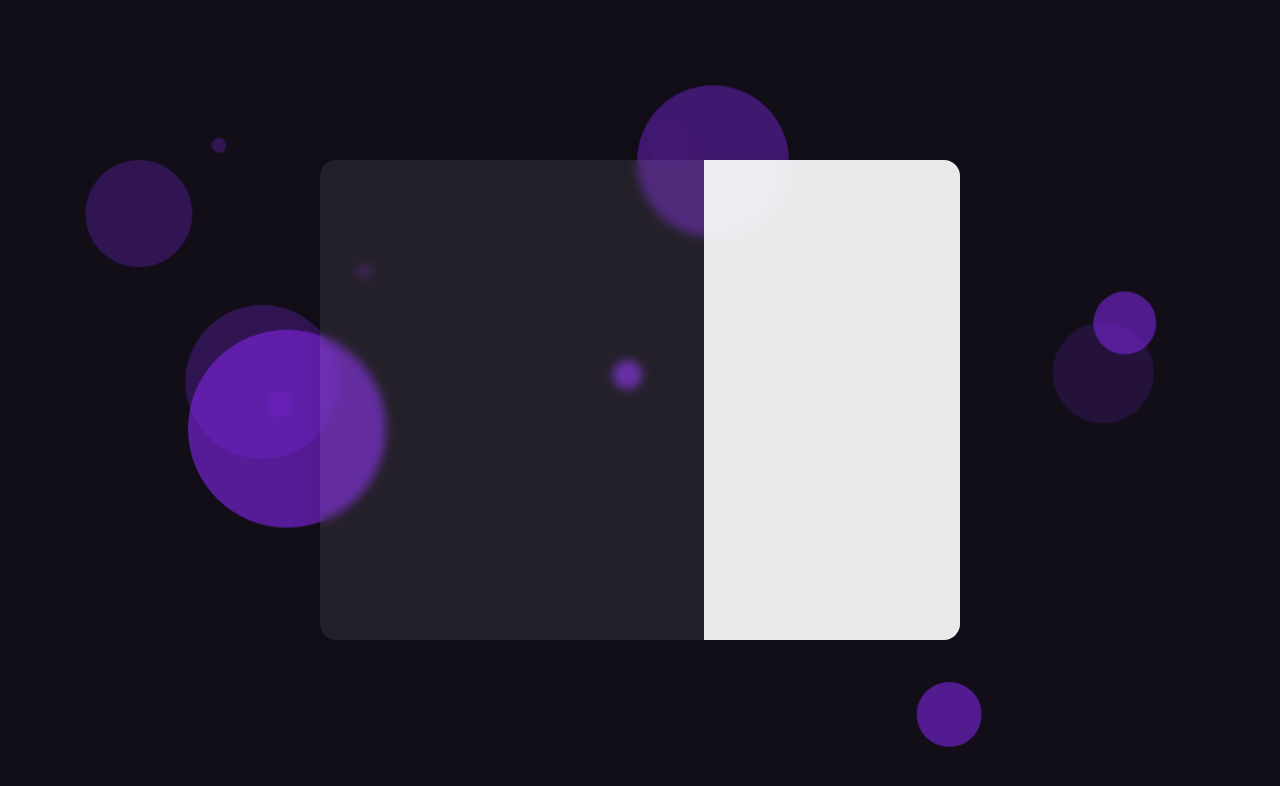
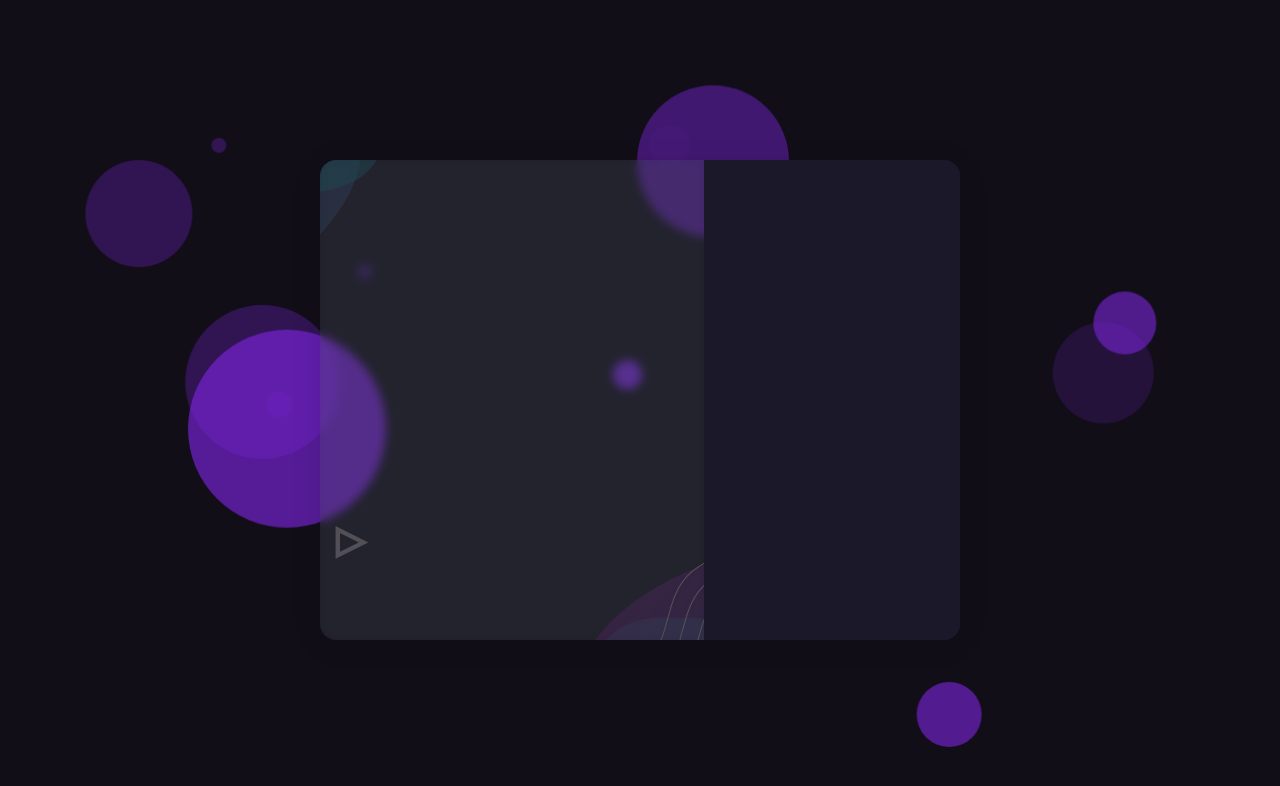
Before and after one commit to ilinaraducristian/rendezvous-old, a React (Create React App) app in the folder packages/react/: page / in a window 1280 px wide. Shown: the top 786 px of the page. Built offline with nearby package versions, Linux system fonts and the light colour scheme.

Commit message:
start authentication page

```diff
--- a/packages/react/src/config/appRoutes.jsx
+++ b/packages/react/src/config/appRoutes.jsx
@@ -9,7 +9,7 @@ const AppRoutes = () => {
   return (
     <Routes>
       <Route path="/" element={<Authentication />} />
-      <Route path="/main" element={<Main />} />
+      <Route path="/app" element={<Main />} />
     </Routes>
   );
 };
--- a/packages/react/src/view/Authentication/Authentication.jsx
+++ b/packages/react/src/view/Authentication/Authentication.jsx
@@ -31,7 +31,9 @@ const Authentication = () => {
     <>
       <Styled.Container>
         <Styled.AuthenticationWrapper>
-          <Styled.AuthenticationInfo>{/* <Styled.AuthenticationInfoBackground src={background} /> */}</Styled.AuthenticationInfo>
+          <Styled.AuthenticationInfo>
+            <Styled.AuthenticationInfoBackground src={background} />
+          </Styled.AuthenticationInfo>
           <Styled.AuthenticationContent></Styled.AuthenticationContent>
         </Styled.AuthenticationWrapper>
       </Styled.Container>
--- a/packages/react/src/view/Authentication/AuthenticationStyled.jsx
+++ b/packages/react/src/view/Authentication/AuthenticationStyled.jsx
@@ -32,7 +32,7 @@ export const AuthenticationInfo = styled.div`
 export const AuthenticationContent = styled.div`
   width: 40%;
   height: 100%;
-  background: rgba(255, 255, 255, 0.904);
+  background: #1a1829;
   border-top-right-radius: 1.6rem;
   border-bottom-right-radius: 1.6rem;
 `;
--- a/packages/react/src/view/Main/Main.jsx
+++ b/packages/react/src/view/Main/Main.jsx
@@ -29,7 +29,7 @@ const Main = () => {
 
   useEffect(() => {
     window.addEventListener("resize", () => {
-      window.innerWidth <= 400 ? setDevice("mobile") : setDevice("browser");
+      window.innerWidth <= 576 ? setDevice("mobile") : setDevice("browser");
     });
     return () => {
       window.removeEventListener("resize", () => {});
```
Also changed, not shown: 2 other files (tests, documents, lock files or other folders).
